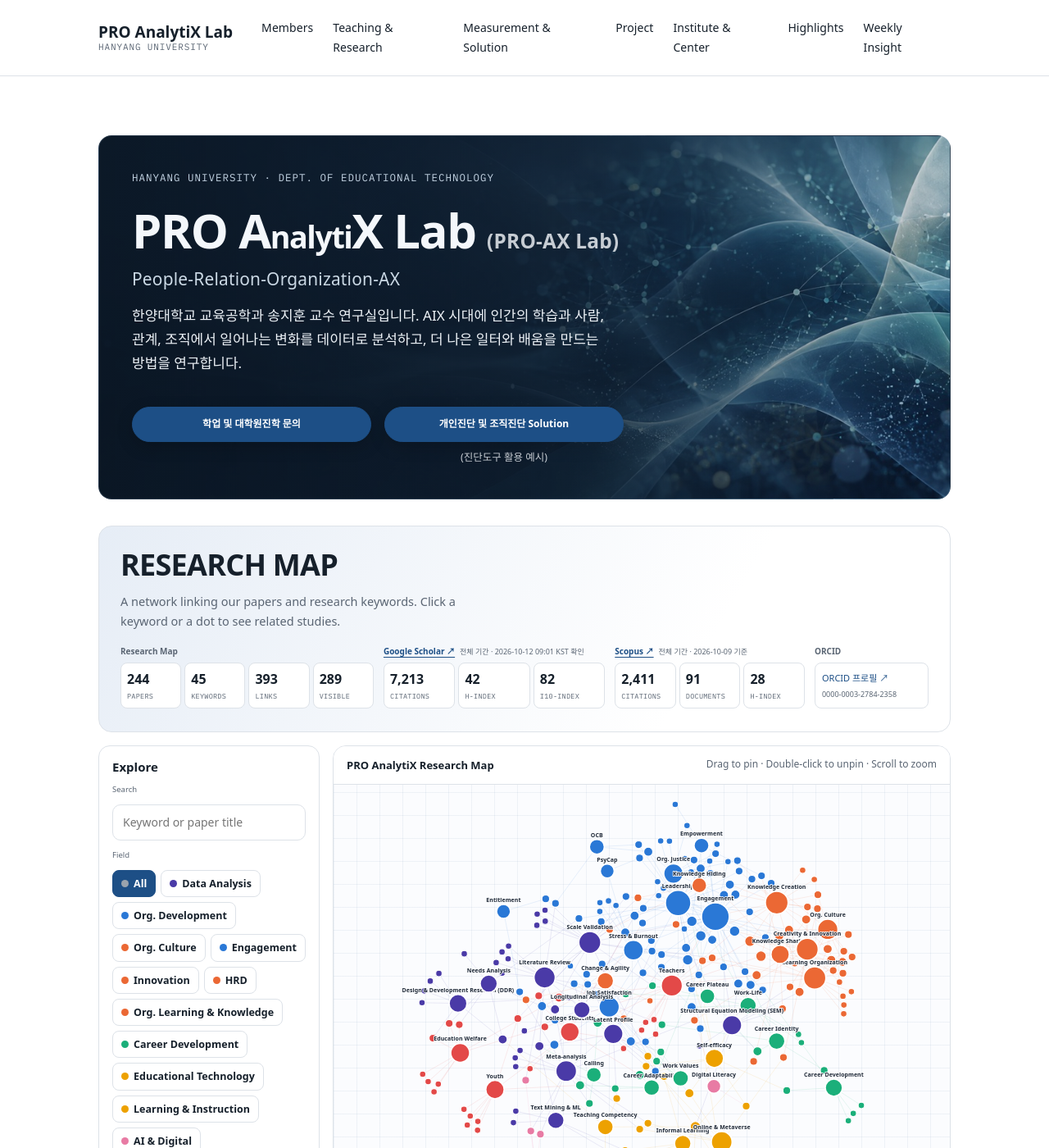
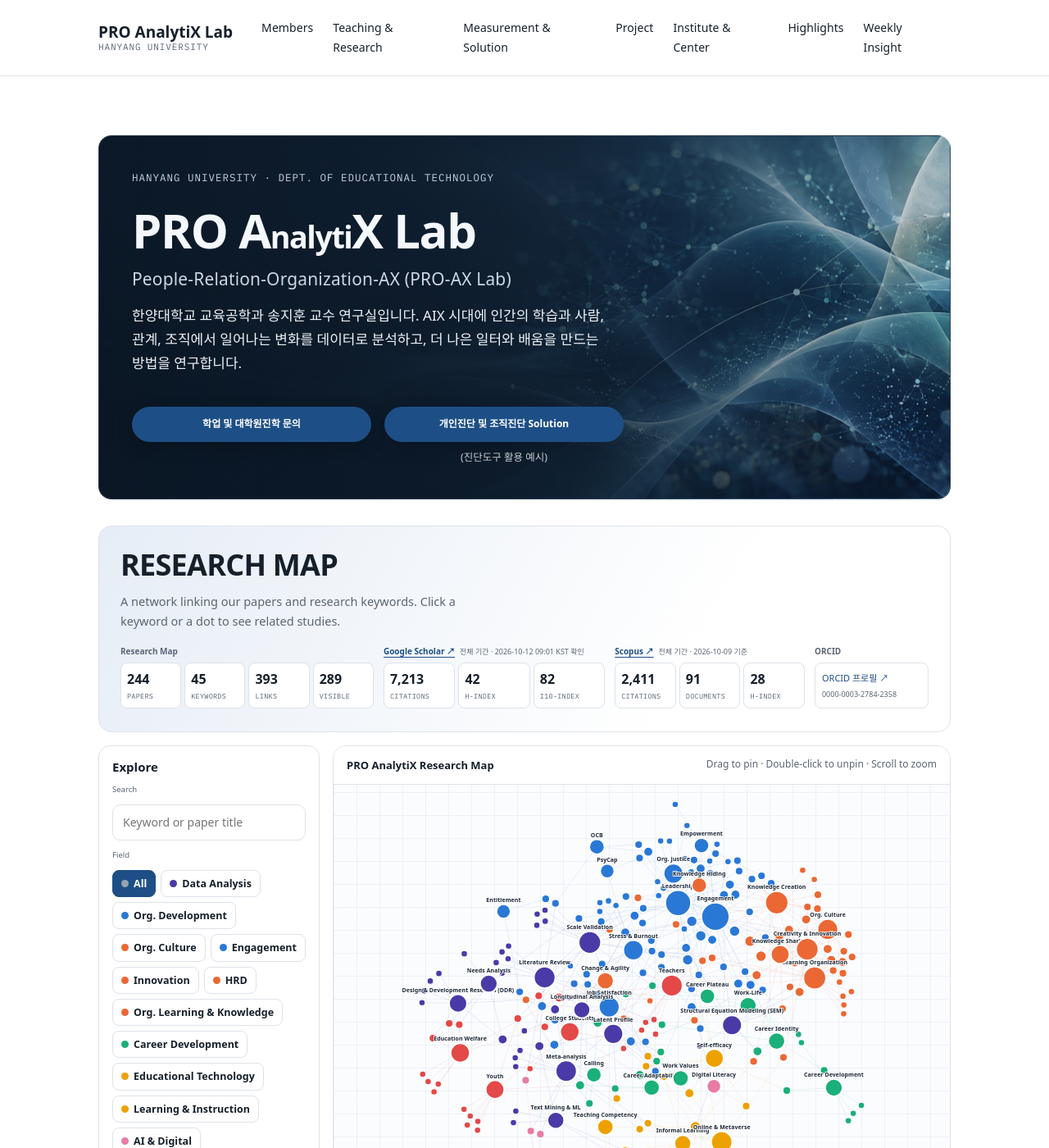
Before and after one commit to drsprolab/drsprolab.github.io, a Jekyll site: the page built from index.html, in a window 1280 px wide and 1400 px high. Shown: the whole window at 82% size. Built offline with Jekyll 4.4.1, drawn with Linux system fonts in a browser that asks for light colours; some web fonts are replaced.

Commit message:
대문: 약자 (PRO-AX Lab)를 People-Relation-Organization-AX 줄로 이동
Co-Authored-By: Claude Opus 5.5 <noreply@anthropic.com>

```diff
--- a/assets/css/style.css
+++ b/assets/css/style.css
@@ -83,7 +83,6 @@ h3 { font-size: 18px; font-weight: 600; margin: 0; }
 .hero { display: grid; gap: 16px; padding-block: 24px 56px; border-bottom: 1px solid var(--line); }
 .hero h1 { font-size: clamp(36px, 6vw, 58px); }
 .hero h1 .brand-middle { font-size: .65em; }
-.hero h1 .brand-abbr { font-size: .42em; font-weight: 600; opacity: .8; white-space: nowrap; letter-spacing: .01em; }
 .hero h1 .expand { display: block; font-family: var(--f-body); font-weight: 500; font-size: .36em; color: var(--muted); margin-top: 10px; letter-spacing: .01em; }
 .hero p { margin: 0; max-width: 62ch; font-size: 17px; }
 .section { padding-block: 56px 0; }
--- a/index.html
+++ b/index.html
@@ -5,7 +5,7 @@ title: PRO AnalytiX Lab
 <section class="hero">
   <div class="hero-intro">
   <div class="eyebrow">Hanyang University · Dept. of Educational Technology</div>
-  <h1>PRO A<span class="brand-middle">nalyti</span>X Lab <span class="brand-abbr">(PRO-AX Lab)</span><span class="expand">People-Relation-Organization-AX</span></h1>
+  <h1>PRO A<span class="brand-middle">nalyti</span>X Lab<span class="expand">People-Relation-Organization-AX (PRO-AX Lab)</span></h1>
   <p>한양대학교 교육공학과 송지훈 교수 연구실입니다. AIX 시대에 인간의 학습과 사람, 관계, 조직에서 일어나는 변화를 데이터로 분석하고, 더 나은 일터와 배움을 만드는 방법을 연구합니다.</p>
   {% assign prof = site.data.professor %}
   <div class="inquiry-actions">
```
